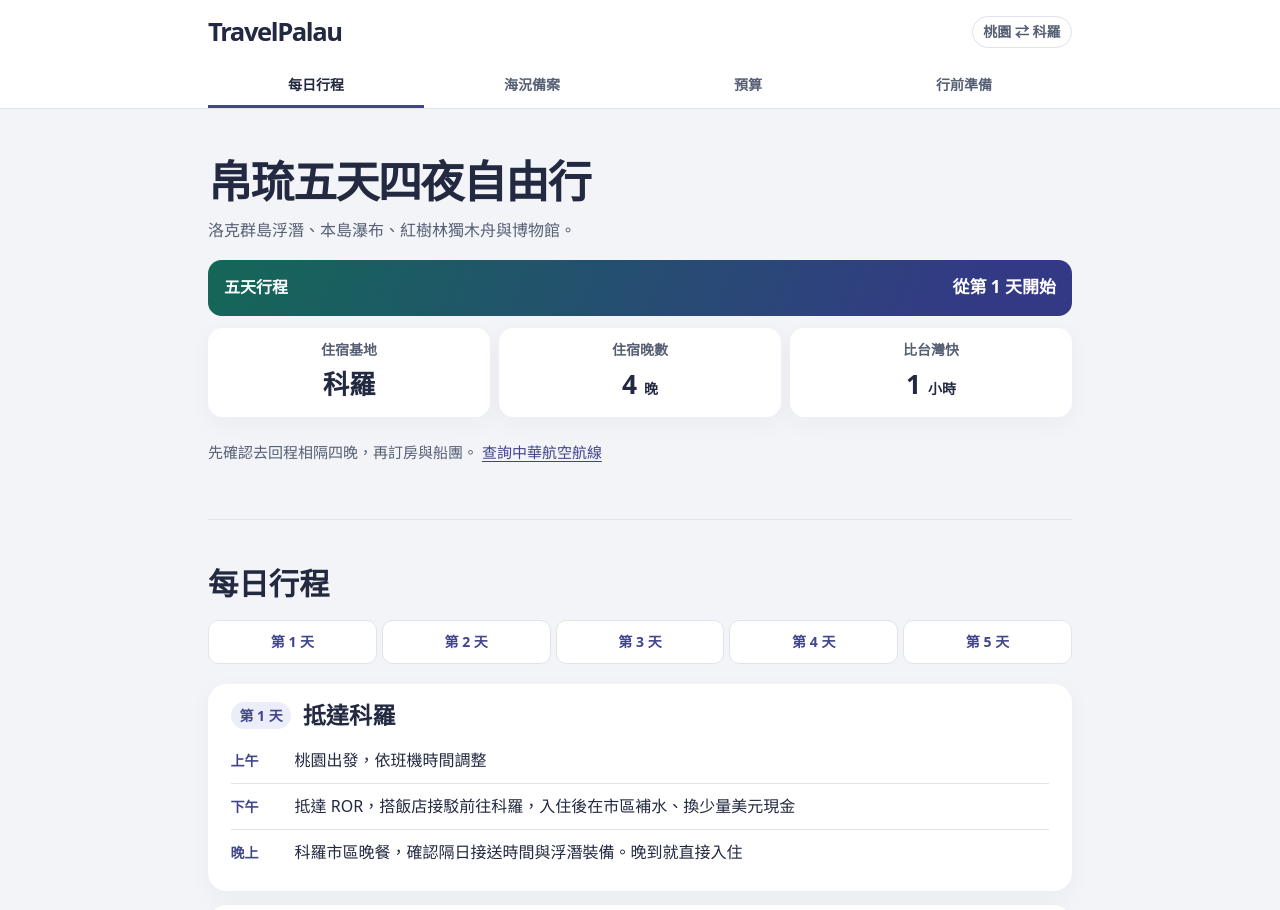
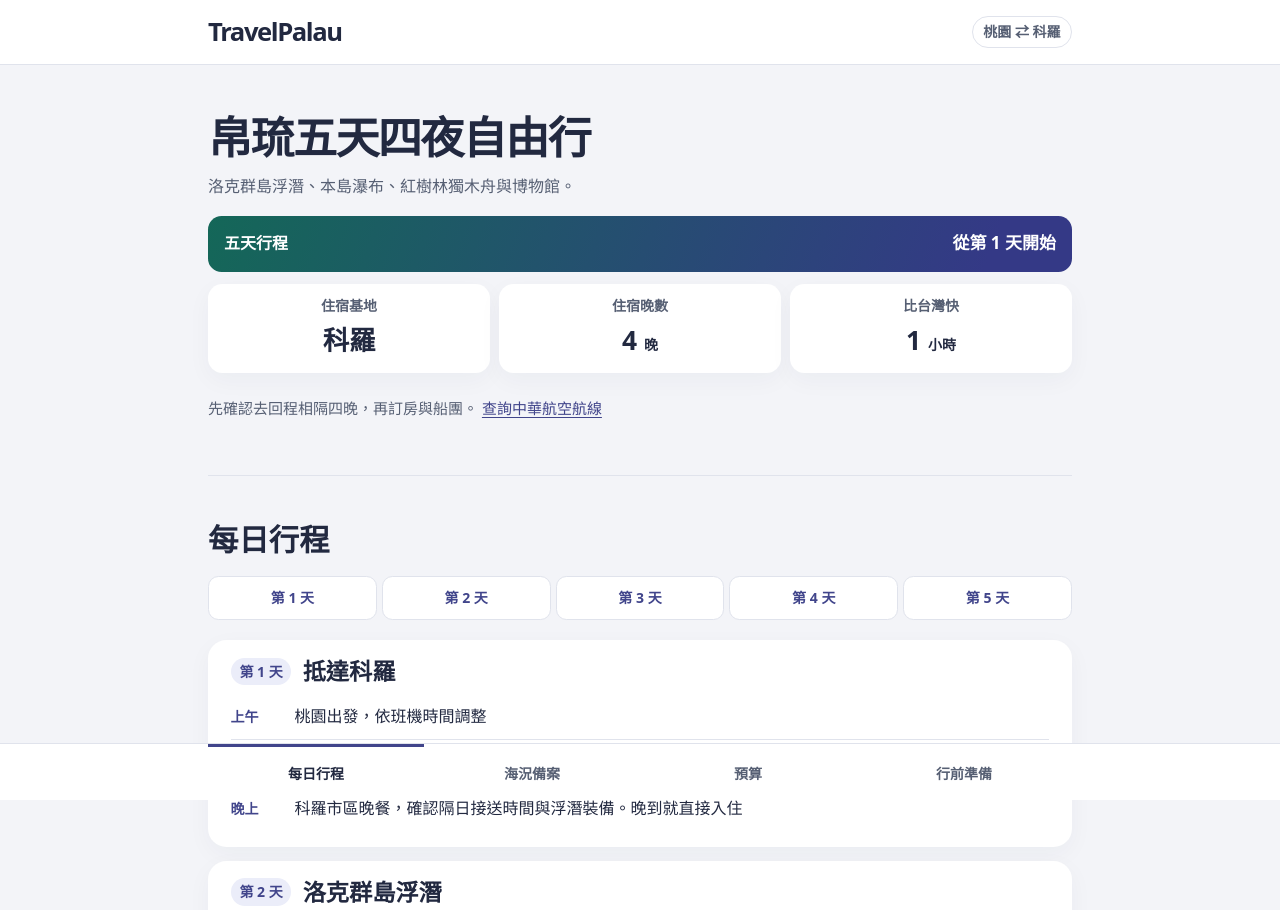
Before and after one commit to nibbles724bot/TravelPalau, a plain HTML site: page index.html in a window 1280 px wide. Shown: the top 910 px of the page. Drawn offline with Linux system fonts and the light colour scheme.

Commit message:
Move section navigation to a fixed bottom bar

```diff
--- a/index.html
+++ b/index.html
@@ -2,10 +2,10 @@
 <html lang="zh-Hant">
 <head>
 <meta charset="utf-8">
-<meta name="viewport" content="width=device-width, initial-scale=1">
+<meta name="viewport" content="width=device-width, initial-scale=1, viewport-fit=cover">
 <meta name="description" content="帛琉五天四夜自由行，包含科羅、洛克群島浮潛、瀑布和紅樹林，以及預算和入境準備。">
 <title>帛琉五天四夜自由行</title>
-<link rel="stylesheet" href="styles.css?v=dashboard">
+<link rel="stylesheet" href="styles.css?v=bottom-nav">
 </head>
 <body id="top">
 <a class="skip" href="#itinerary">跳到每日行程</a>
@@ -15,12 +15,6 @@
       <a class="brand" href="#top">TravelPalau</a>
       <span class="route">桃園 ⇄ 科羅</span>
     </div>
-    <nav class="tabs" aria-label="頁面導覽">
-      <a href="#itinerary">每日行程</a>
-      <a href="#alternatives">海況備案</a>
-      <a href="#budget">預算</a>
-      <a href="#booking">行前準備</a>
-    </nav>
   </div>
 </header>
 <main class="wrap">
@@ -77,5 +71,13 @@
 </section>
 <footer><p>資料查核日期為 2026 年 11 月 25 日。</p><a href="#top">回到頁首</a></footer>
 </main>
+<div class="bottom-bar">
+    <nav class="tabs wrap" aria-label="頁面導覽">
+      <a href="#itinerary">每日行程</a>
+      <a href="#alternatives">海況備案</a>
+      <a href="#budget">預算</a>
+      <a href="#booking">行前準備</a>
+    </nav>
+</div>
 </body>
 </html>
--- a/styles.css
+++ b/styles.css
@@ -14,7 +14,10 @@
 }
 
 * { box-sizing: border-box; }
-body { margin: 0; }
+body {
+  margin: 0;
+  padding-bottom: calc(4rem + env(safe-area-inset-bottom, 0px));
+}
 .wrap { width: min(100% - 2rem, 54rem); margin-inline: auto; }
 a { color: var(--accent); text-underline-offset: .2em; }
 a:focus-visible { outline: 3px solid #6d60a5; outline-offset: 3px; }
@@ -56,6 +59,14 @@ h1, h2, h3 { text-wrap: balance; }
   font-size: .875rem;
   font-weight: 650;
 }
+.bottom-bar {
+  position: fixed;
+  z-index: 1;
+  inset: auto 0 0;
+  padding-bottom: env(safe-area-inset-bottom, 0px);
+  border-top: 1px solid var(--line);
+  background: var(--surface);
+}
 .tabs, .jump { display: grid; }
 .tabs { grid-template-columns: repeat(4, minmax(0, 1fr)); }
 .tabs a, .jump a {
@@ -67,13 +78,13 @@ h1, h2, h3 { text-wrap: balance; }
   text-align: center;
   text-decoration: none;
 }
-.tabs a { border-bottom: 3px solid transparent; color: var(--muted); }
+.tabs a { min-height: 3.5rem; border-top: 3px solid transparent; color: var(--muted); }
 .tabs a:hover, .tabs a:focus-visible,
 body:not(:has(#alternatives:target, #budget:target, #booking:target)) .tabs a[href="#itinerary"],
 body:has(#alternatives:target) .tabs a[href="#alternatives"],
 body:has(#budget:target) .tabs a[href="#budget"],
 body:has(#booking:target) .tabs a[href="#booking"] {
-  border-bottom-color: var(--accent);
+  border-top-color: var(--accent);
   color: var(--ink);
 }
 
```
